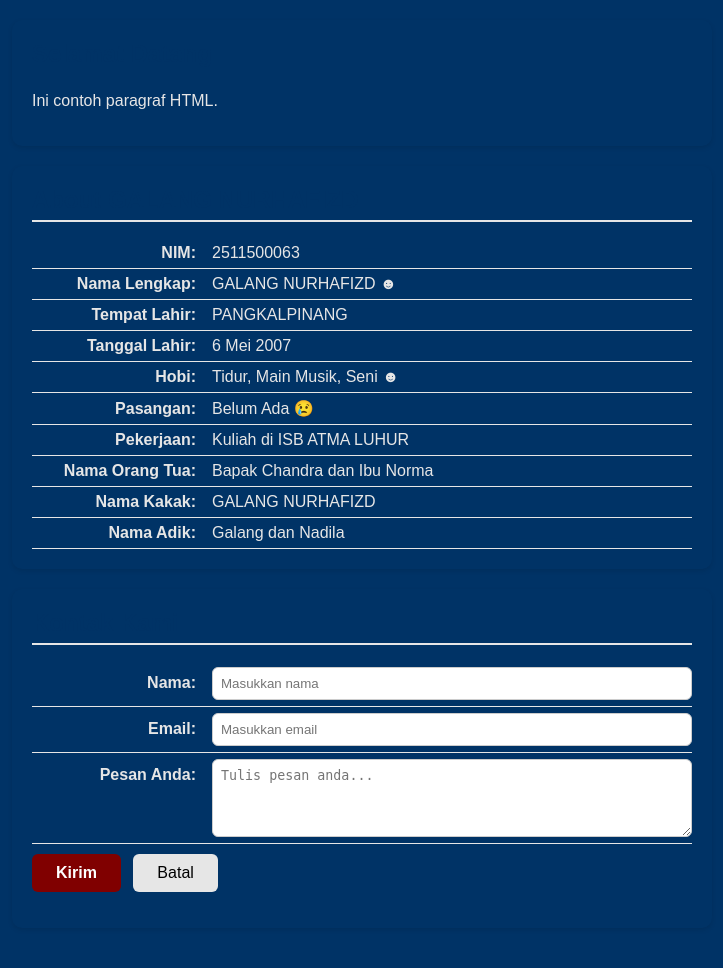
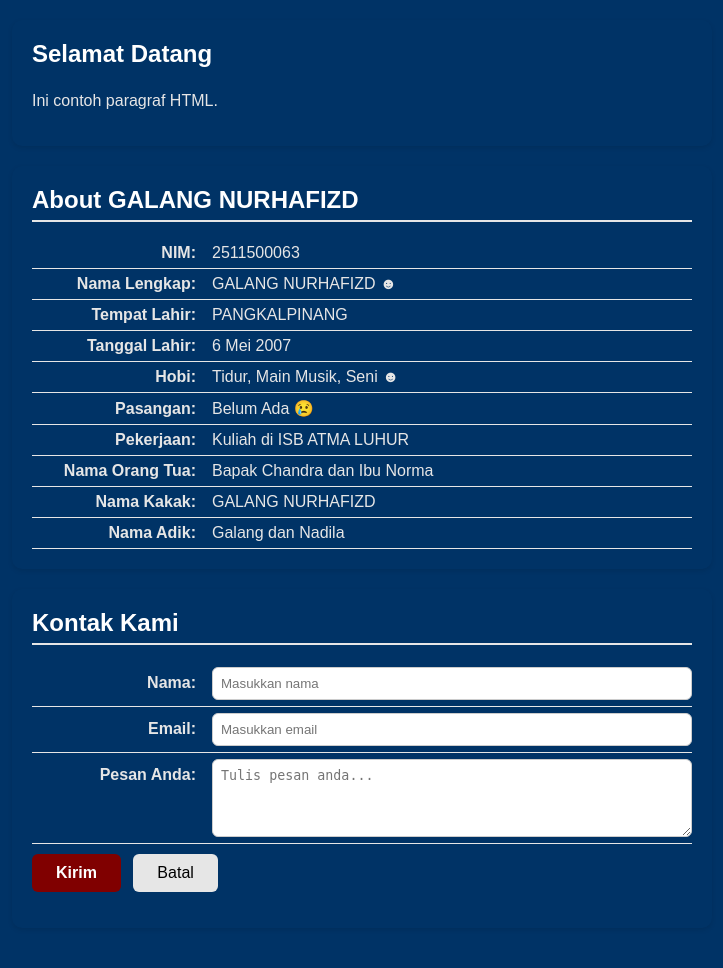
Before and after one commit to 2511500063-gal/2511500063-PWD-TI1B-2526O, a PHP site: page /pertemuan-05/index.html in a window 1280 px wide. Shown: the part 156-1124 px from the top of the page, without its empty margins (278-1001 px from the left). Run offline with PHP 8.4, Linux system fonts and the light colour scheme.

Commit message:
upgrade isi style css

```diff
--- a/pertemuan-05/style.css
+++ b/pertemuan-05/style.css
@@ -56,10 +56,11 @@
    margin: 20px auto;
    box-shadow: 0 2px 5px rgba(0, 0, 0, 0.1);
  }
+
  #home h2,
  #about h2,
  #contact h2 {
-        color: #003366;
+   color: #ffffff;
    border-bottom: 2px solid #003366;
    padding-bottom: 6px;
    margin-top: 0;
```
Lines whose indentation alone changed are shown as unchanged.
